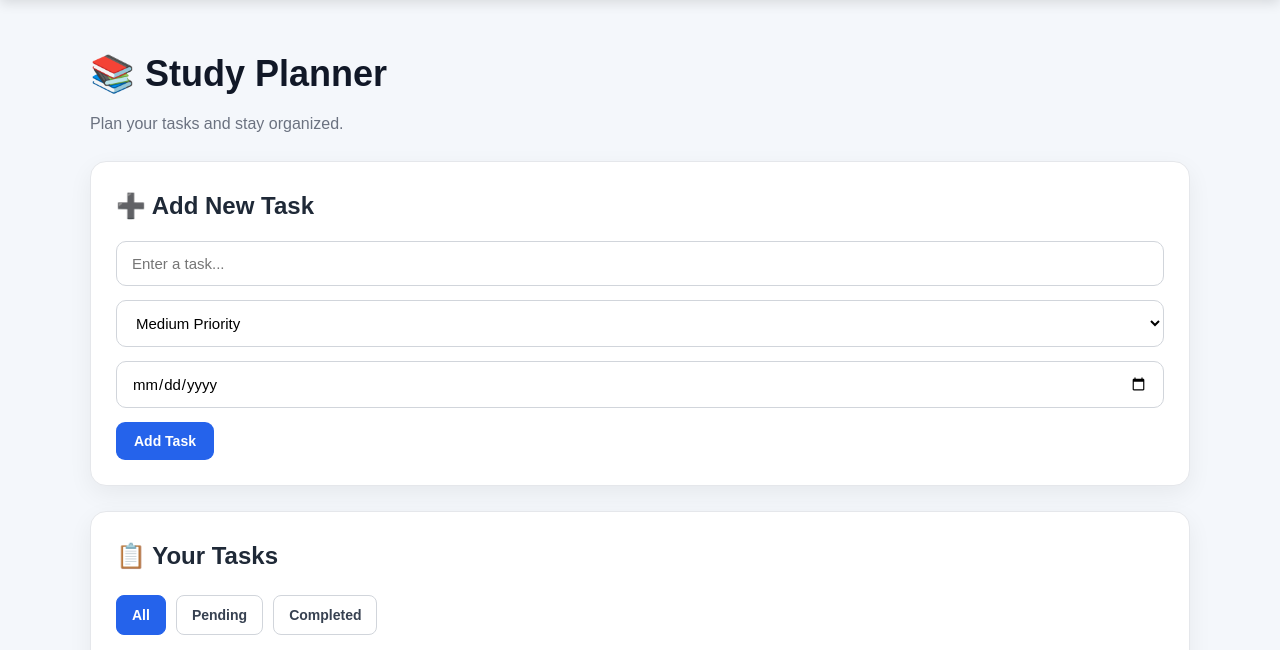
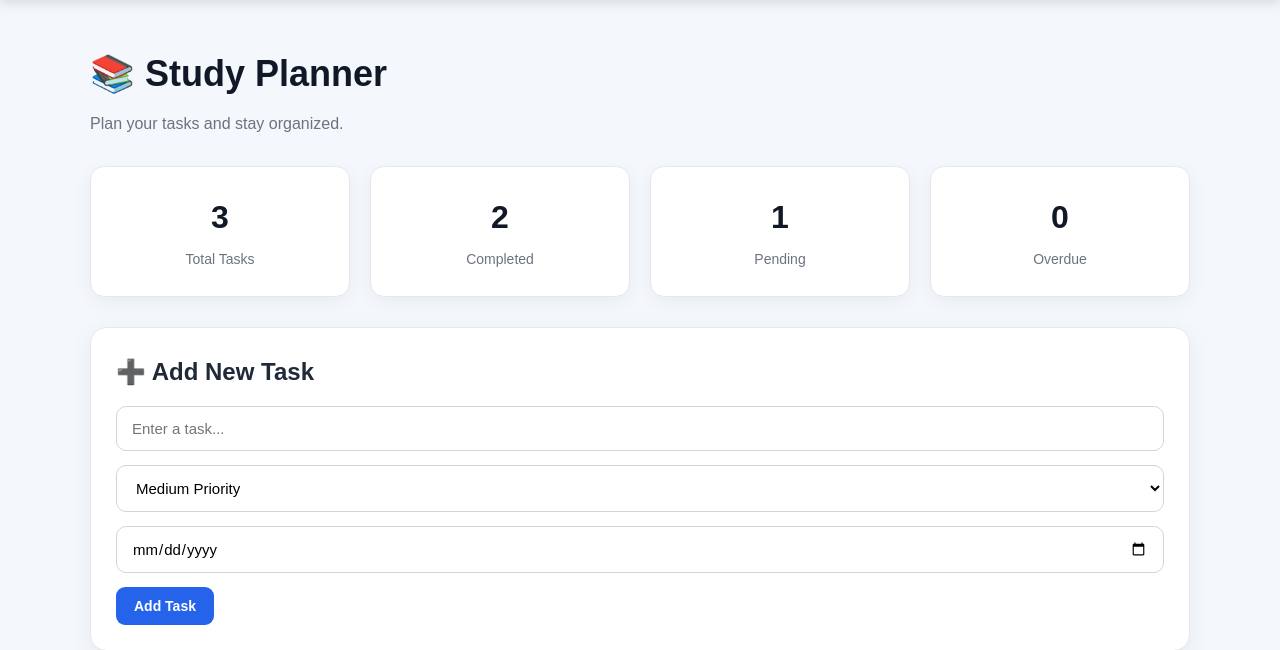
Before and after one commit to Arshinnnn/StudentHub, a Flask app: page /planner in a window 1280 px wide. Shown: the part 56-706 px from the top of the page. Run offline with Flask 3, Linux system fonts and the light colour scheme; data comes from the database, SQL or seed files in the repository.

Commit message:
Add planner statistics UI

```diff
--- a/static/css/style.css
+++ b/static/css/style.css
@@ -918,3 +918,52 @@ input[name="search"] {
     border-color: #2563eb;
     color: white;
 }
+/* ==================================================
+   PLANNER STATISTICS
+   ================================================== */
+
+.planner-stats {
+    display: grid;
+    grid-template-columns: repeat(4, 1fr);
+    gap: 20px;
+    margin: 30px 0;
+}
+
+.stat-card {
+    background: white;
+    padding: 25px;
+
+    border-radius: 14px;
+    border: 1px solid #e5e7eb;
+
+    box-shadow: 0 6px 20px rgba(0, 0, 0, 0.05);
+
+    text-align: center;
+
+    transition:
+        transform 0.2s ease,
+        box-shadow 0.2s ease;
+}
+
+.stat-card:hover {
+    transform: translateY(-4px);
+
+    box-shadow:
+        0 10px 25px rgba(0, 0, 0, 0.08);
+}
+
+.stat-card h3 {
+    font-size: 32px;
+    margin-bottom: 5px;
+}
+
+.stat-card p {
+    font-size: 14px;
+}
+@media (max-width: 700px) {
+
+    .planner-stats {
+        grid-template-columns: repeat(2, 1fr);
+    }
+
+}
--- a/templates/planner.html
+++ b/templates/planner.html
@@ -30,6 +30,31 @@
     <h1>📚 Study Planner</h1>
 
     <p>Plan your tasks and stay organized.</p>
+    <!-- TASK STATISTICS -->
+
+<div class="planner-stats">
+
+    <div class="stat-card">
+        <h3>{{ total_tasks }}</h3>
+        <p>Total Tasks</p>
+    </div>
+
+    <div class="stat-card">
+        <h3>{{ completed_tasks }}</h3>
+        <p>Completed</p>
+    </div>
+
+    <div class="stat-card">
+        <h3>{{ pending_tasks }}</h3>
+        <p>Pending</p>
+    </div>
+
+    <div class="stat-card">
+        <h3>{{ overdue_tasks }}</h3>
+        <p>Overdue</p>
+    </div>
+
+</div>
 
 
     <!-- ADD TASK -->
```
